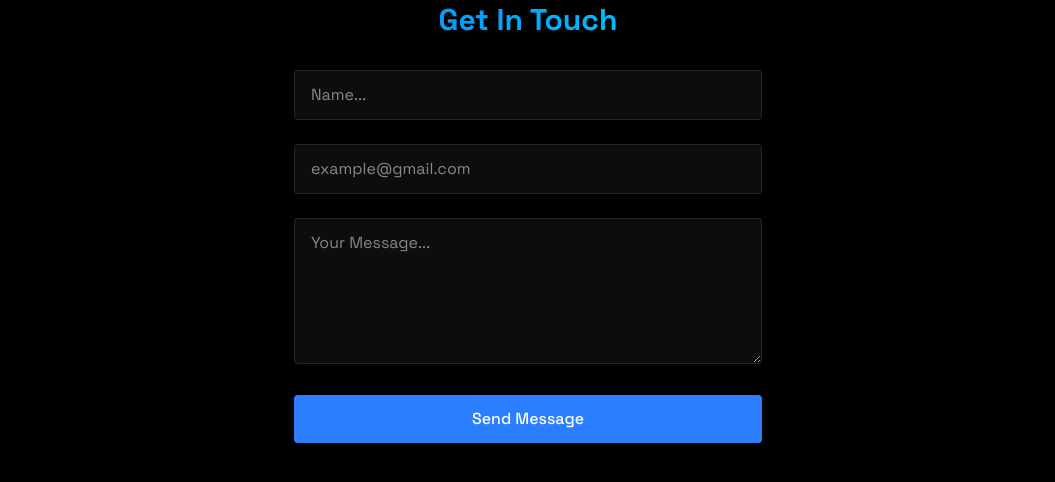
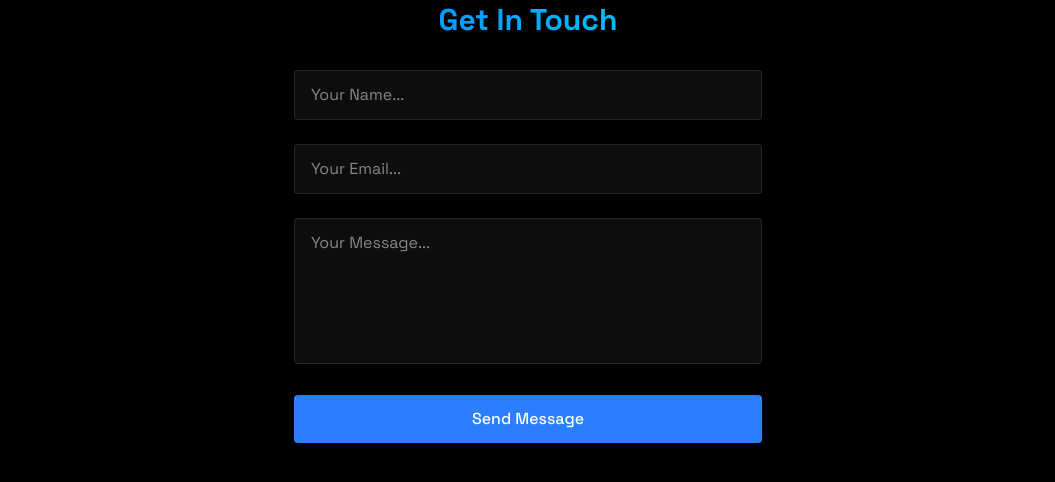
Before and after one commit to Manish632004/manish_portfolio, a React (Vite) app: page / in a window 1280 px wide. Shown: the part 2862-3344 px from the top of the page, without its empty margins (112-1167 px from the left). Built offline with nearby package versions, Linux system fonts and the light colour scheme.

Commit message:
made contact section working

```diff
--- a/package.json
+++ b/package.json
@@ -9,10 +9,11 @@
     "build": "vite build",
     "lint": "eslint .",
     "preview": "vite preview",
-    "predeploy":"npm run build"  ,
-    "deploy":"gh-pages -d dist"
+    "predeploy": "npm run build",
+    "deploy": "gh-pages -d dist"
   },
   "dependencies": {
+    "@formspree/react": "^3.0.0",
     "@tailwindcss/vite": "^4.1.7",
     "emailjs-com": "^3.2.0",
     "react": "^19.1.0",
--- a/src/components/sections/Contact.jsx
+++ b/src/components/sections/Contact.jsx
@@ -1,29 +1,19 @@
-import { useState } from "react";
+import { useForm, ValidationError } from "@formspree/react";
 import { RevealOnScroll } from "../RevealOnScroll";
-import emailjs from "emailjs-com";
 
 export const Contact = () => {
-  const [formData, setFormData] = useState({
-    name: "",
-    email: "",
-    message: "",
-  });
+  const [state, handleSubmit] = useForm("mjkoozna");
 
-  const handleSubmit = (e) => {
+  const customHandleSubmit = async (e) => {
     e.preventDefault();
+    const form = e.target;
 
-    emailjs
-      .sendForm(
-        import.meta.env.VITE_SERVICE_ID,
-        import.meta.env.VITE_TEMPLATE_ID,
-        e.target,
-        import.meta.env.VITE_PUBLIC_KEY
-      )
-      .then((result) => {
-        alert("Message Sent!");
-        setFormData({ name: "", email: "", message: "" });
-      })
-      .catch(() => alert("Oops! Something went wrong. Please try again."));
+    await handleSubmit(e);
+
+    if (state.succeeded) {
+      alert("✅ Message sent successfully!");
+      form.reset();
+    }
   };
 
   return (
@@ -34,22 +24,18 @@ export const Contact = () => {
       <RevealOnScroll>
         <div className="px-4 w-full min-w-[300px] md:w-[500px] sm:w-2/3 p-6">
           <h2 className="text-3xl font-bold mb-8 bg-gradient-to-r from-blue-500 to-cyan-400 bg-clip-text text-transparent text-center">
-            {" "}
             Get In Touch
           </h2>
-          <form className="space-y-6" onSubmit={handleSubmit}>
+
+          <form onSubmit={customHandleSubmit} className="space-y-6">
             <div className="relative">
               <input
                 type="text"
                 id="name"
                 name="name"
                 required
-                value={formData.name}
                 className="w-full bg-white/5 border border-white/10 rounded px-4 py-3 text-white transition focus:outline-none focus:border-blue-500 focus:bg-blue-500/5"
-                placeholder="Name..."
-                onChange={(e) =>
-                  setFormData({ ...formData, name: e.target.value })
-                }
+                placeholder="Your Name..."
               />
             </div>
 
@@ -59,12 +45,13 @@ export const Contact = () => {
                 id="email"
                 name="email"
                 required
-                value={formData.email}
                 className="w-full bg-white/5 border border-white/10 rounded px-4 py-3 text-white transition focus:outline-none focus:border-blue-500 focus:bg-blue-500/5"
-                placeholder="example@gmail.com"
-                onChange={(e) =>
-                  setFormData({ ...formData, email: e.target.value })
-                }
+                placeholder="Your Email..."
+              />
+              <ValidationError
+                prefix="Email"
+                field="email"
+                errors={state.errors}
               />
             </div>
 
@@ -72,22 +59,26 @@ export const Contact = () => {
               <textarea
                 id="message"
                 name="message"
+                rows={5}
                 required
-                rows={5}
-                value={formData.message}
-                className="w-full bg-white/5 border border-white/10 rounded px-4 py-3 text-white transition focus:outline-none focus:border-blue-500 focus:bg-blue-500/5"
+                className="w-full bg-white/5 border border-white/10 rounded px-4 py-3 text-white transition focus:outline-none focus:border-blue-500 focus:bg-blue-500/5 resize-none"
                 placeholder="Your Message..."
-                onChange={(e) =>
-                  setFormData({ ...formData, message: e.target.value })
-                }
+              ></textarea>
+              <ValidationError
+                prefix="Message"
+                field="message"
+                errors={state.errors}
               />
             </div>
 
             <button
               type="submit"
-              className="w-full bg-blue-500 text-white py-3 px-6 rounded font-medium transition relative overflow-hidden hover:-translate-y-0.5 hover:shadow-[0_0_15px_rgba(59,130,246,0.4)]"
+              disabled={state.submitting}
+              className={`w-full bg-blue-500 text-white py-3 px-6 rounded font-medium transition relative overflow-hidden hover:-translate-y-0.5 hover:shadow-[0_0_15px_rgba(59,130,246,0.4)] ${
+                state.submitting ? "opacity-50 cursor-not-allowed" : ""
+              }`}
             >
-              Send Message
+              {state.submitting ? "Sending..." : "Send Message"}
             </button>
           </form>
         </div>
```
Also changed, not shown: 1 other file (tests, documents, lock files or other folders).
